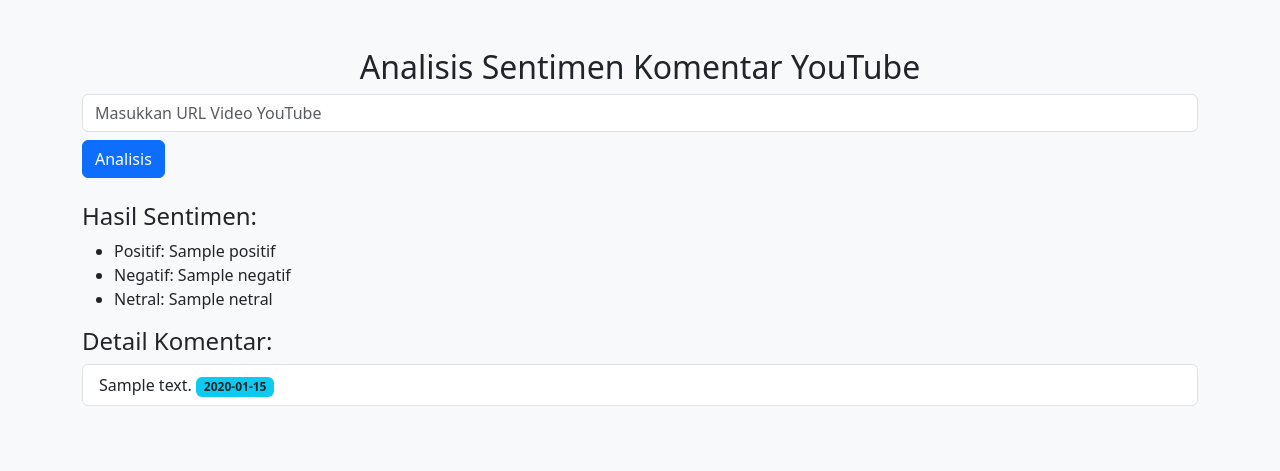
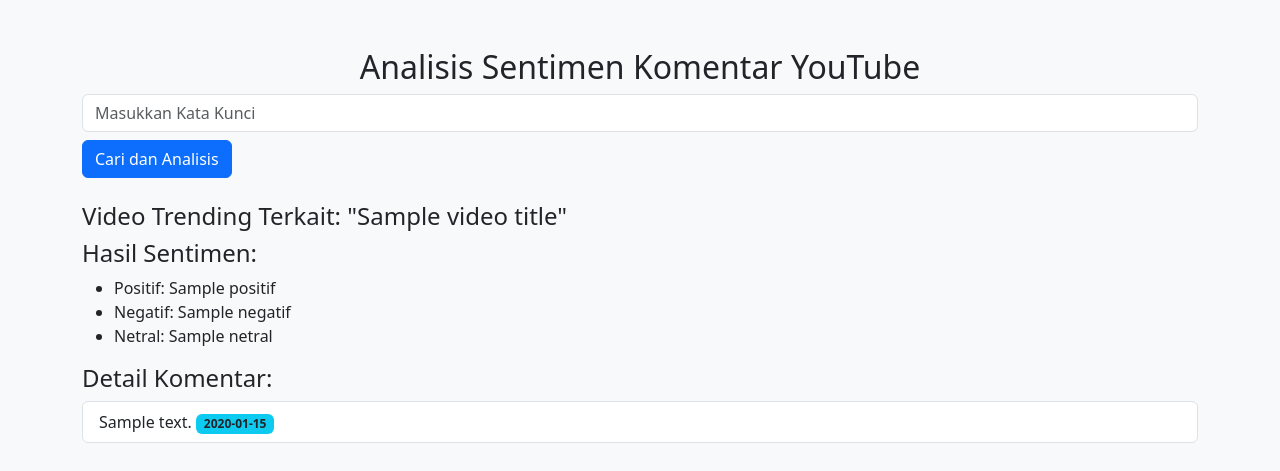
Before and after one commit to hendriansyah113/sentimen_yt, a Flask app: template templates/index.html in a window 1280 px wide. Shown: the top 471 px of the page. Run offline with Flask 3, Linux system fonts and the light colour scheme; the template is opened without the code that fills it: most values are stand-ins (such as "Sample title", 1, 10 or a date in 2020).

Commit message:
video viral

```diff
--- a/app.py
+++ b/app.py
@@ -9,7 +9,27 @@
 YOUTUBE_API_SERVICE_NAME = 'youtube'
 YOUTUBE_API_VERSION = 'v3'
 
-# Fungsi untuk mengambil komentar dari YouTube
+# Fungsi untuk mencari video berdasarkan keyword
+def search_videos(keyword):
+    youtube = build(YOUTUBE_API_SERVICE_NAME, YOUTUBE_API_VERSION, developerKey=API_KEY)
+    request = youtube.search().list(
+        part='snippet',
+        q=keyword,
+        type='video',
+        order='viewCount',  # Mengurutkan berdasarkan jumlah penonton terbanyak
+        maxResults=1  # Ambil 1 video paling populer
+    )
+    response = request.execute()
+
+    video_id = None
+    video_title = None
+    if response['items']:
+        video_id = response['items'][0]['id']['videoId']
+        video_title = response['items'][0]['snippet']['title']
+
+    return video_id, video_title
+
+# Fungsi untuk mengambil komentar dari video YouTube
 def get_comments(video_id):
     youtube = build(YOUTUBE_API_SERVICE_NAME, YOUTUBE_API_VERSION, developerKey=API_KEY)
     comments = []
@@ -17,7 +37,7 @@
     request = youtube.commentThreads().list(
         part='snippet',
         videoId=video_id,
-        maxResults=10000
+        maxResults=50
     )
     response = request.execute()
 
@@ -55,15 +75,17 @@
 def index():
     analyzed_comments = []
     sentiment_summary = {}
+    video_title = None
 
     if request.method == 'POST':
-        video_url = request.form['video_url']
-        video_id = video_url.split('v=')[1]
+        keyword = request.form['keyword']
+        video_id, video_title = search_videos(keyword)
 
-        comments = get_comments(video_id)
-        analyzed_comments, sentiment_summary = analyze_sentiment(comments)
+        if video_id:
+            comments = get_comments(video_id)
+            analyzed_comments, sentiment_summary = analyze_sentiment(comments)
 
-    return render_template('index.html', comments=analyzed_comments, summary=sentiment_summary)
+    return render_template('index.html', comments=analyzed_comments, summary=sentiment_summary, video_title=video_title)
 
 if __name__ == '__main__':
     app.run(debug=True)
--- a/templates/index.html
+++ b/templates/index.html
@@ -9,9 +9,13 @@
     <div class="container mt-5">
         <h2 class="text-center">Analisis Sentimen Komentar YouTube</h2>
         <form method="POST" class="mb-4">
-            <input type="text" class="form-control" name="video_url" placeholder="Masukkan URL Video YouTube" required>
-            <button type="submit" class="btn btn-primary mt-2">Analisis</button>
+            <input type="text" class="form-control" name="keyword" placeholder="Masukkan Kata Kunci" required>
+            <button type="submit" class="btn btn-primary mt-2">Cari dan Analisis</button>
         </form>
+
+        {% if video_title %}
+        <h4>Video Trending Terkait: "{{ video_title }}"</h4>
+        {% endif %}
 
         {% if summary %}
         <h4>Hasil Sentimen:</h4>
```
